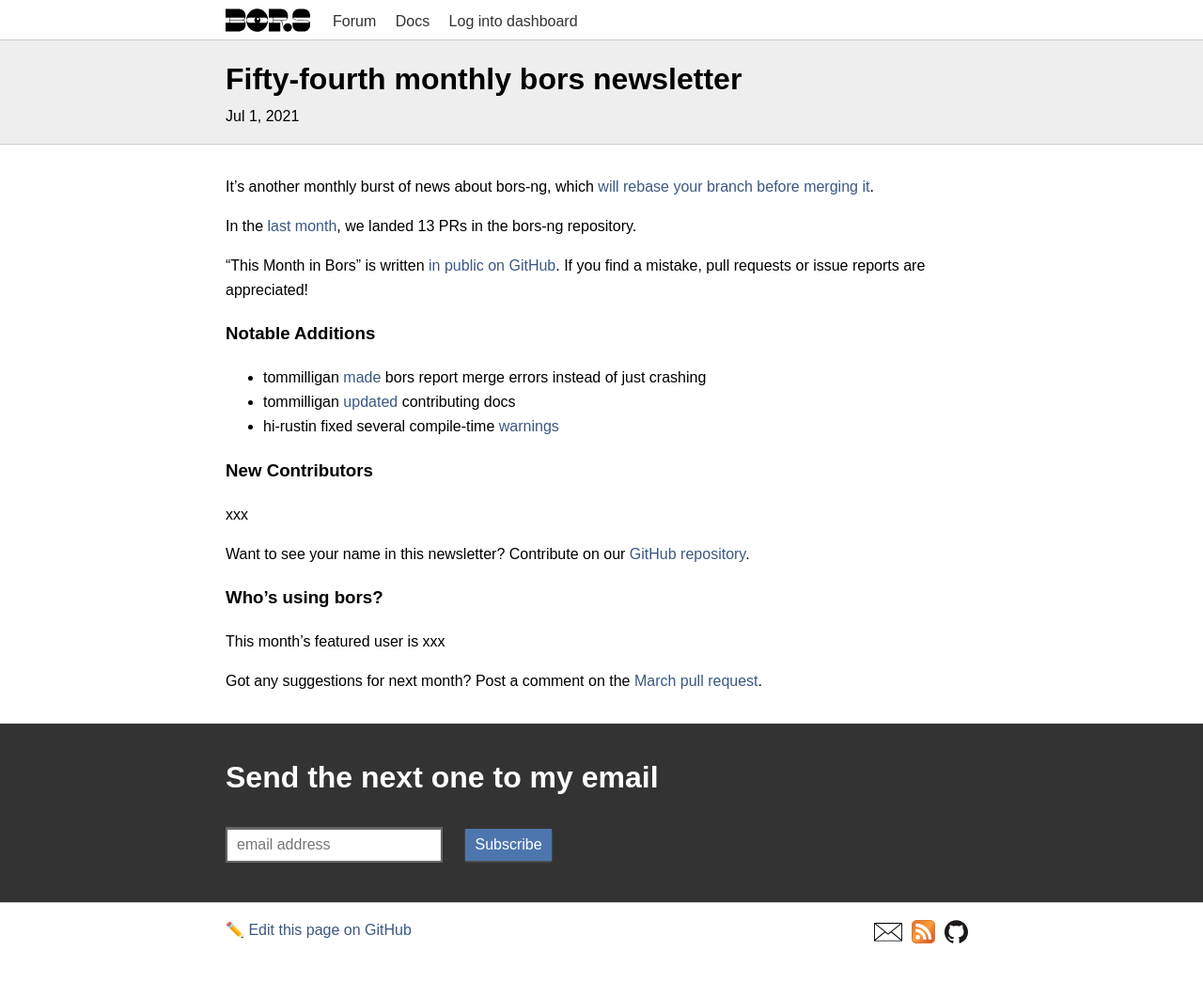
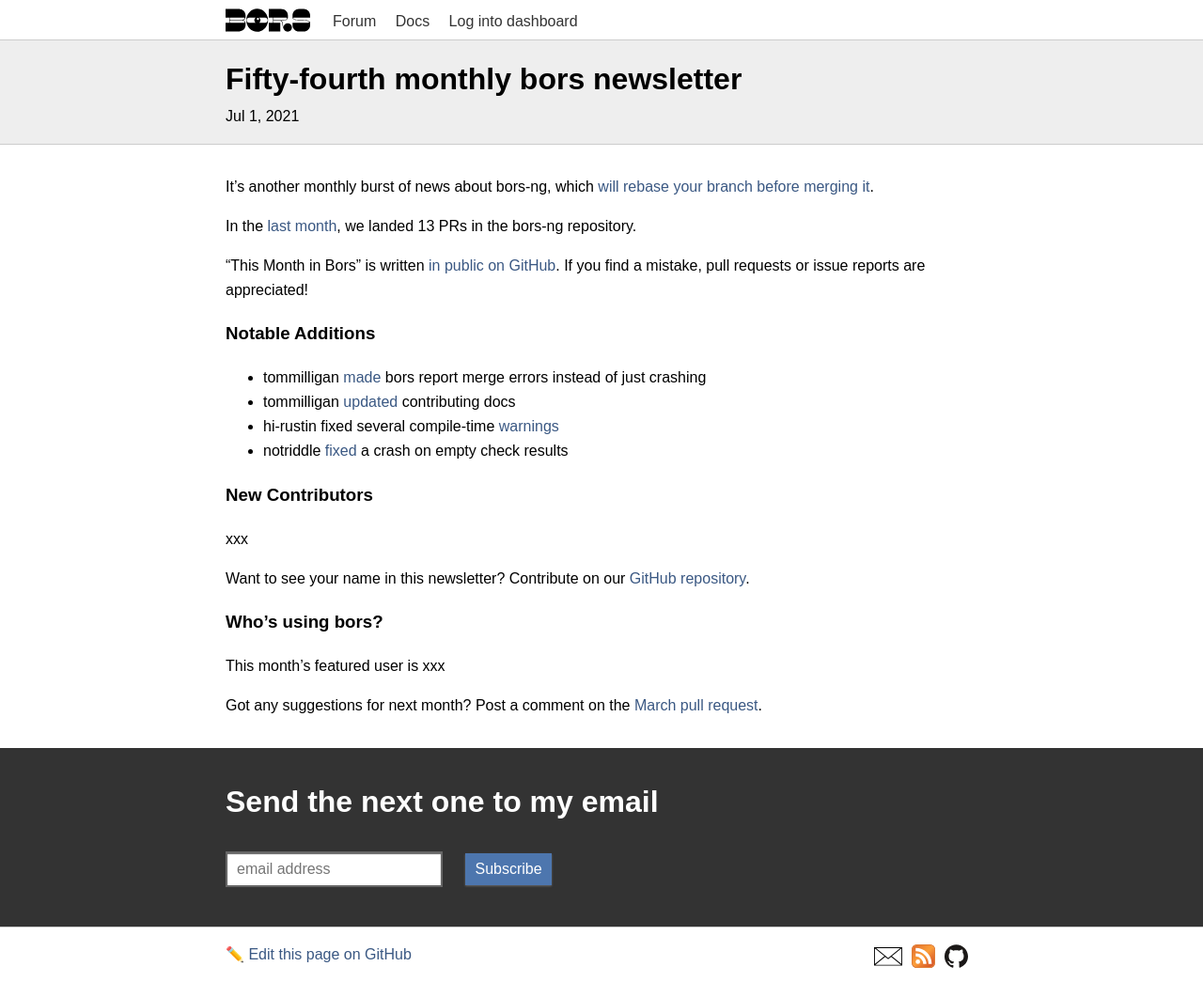
Before and after one commit to bors-ng/bors-ng.github.io, a Jekyll site: the page built from _posts/2021-07-01-tmib-54.md, in a window 1280 px wide. Shown: the whole page at 94% size. Built offline with Jekyll 4.4.1, drawn with Linux system fonts in a browser that asks for light colours; before the commit the page ends 1019 px from its top, so only the background shows below that.

Commit message:
Add bors-ng/bors-ng#1260

```diff
--- a/_posts/2021-07-01-tmib-54.md
+++ b/_posts/2021-07-01-tmib-54.md
@@ -22,6 +22,7 @@
 * tommilligan [made](https://github.com/bors-ng/bors-ng/pull/1273) bors report merge errors instead of just crashing
 * tommilligan [updated](https://github.com/bors-ng/bors-ng/pull/1272) contributing docs
 * hi-rustin fixed several compile-time [warnings](https://github.com/bors-ng/bors-ng/pull/1262)
+* notriddle [fixed](https://github.com/bors-ng/bors-ng/pull/1260) a crash on empty check results
 
 ### New Contributors
 
```
